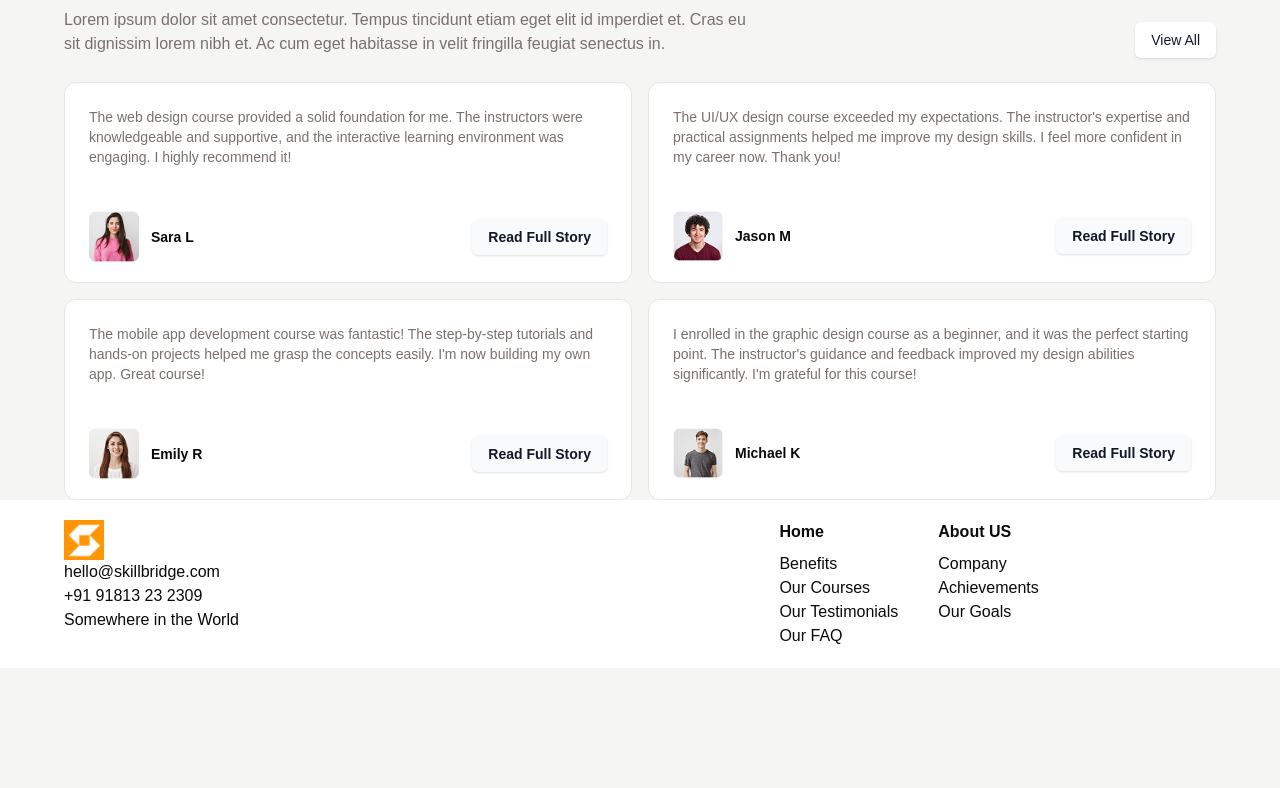
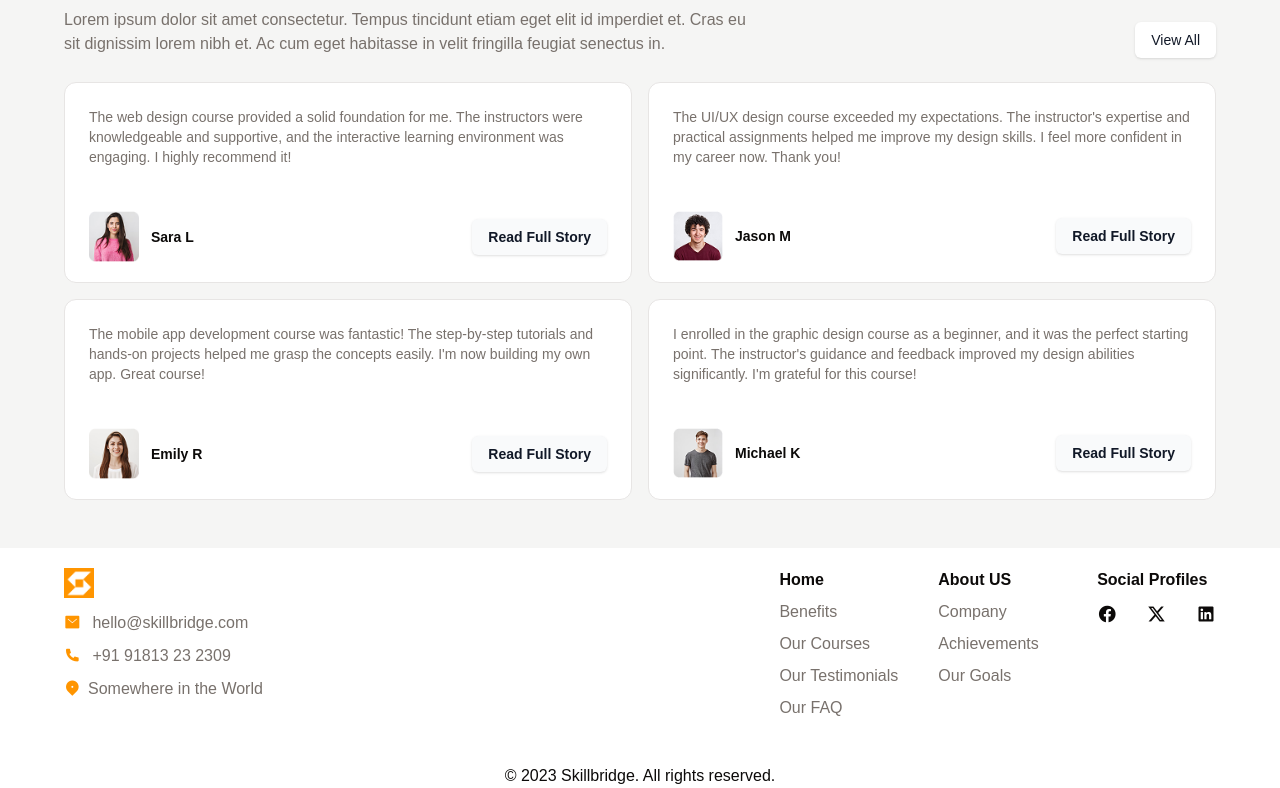
Before and after one commit to kasahun-welela/e-learning, a Next.js app: page / in a window 1280 px wide. Shown: the part 3172-3960 px from the top of the page. Before the commit the page ends 3840 px from the top, so only its background shows below. Built offline with nearby package versions, Linux system fonts and the light colour scheme.

Commit message:
apply style

```diff
--- a/components/Footer.tsx
+++ b/components/Footer.tsx
@@ -3,63 +3,140 @@ import Link from "next/link";
 
 export default function Footer() {
   return (
-    <div className="bg-white">
+    <div className="bg-white mt-12 ">
       <div className="md:flex justify-between max-w-[90%] mx-auto py-5">
         <div>
           <Image
             src="/logo.png"
             alt="logo"
             className="bg-primary"
-            width={40}
-            height={40}
+            width={30}
+            height={30}
           />
-          <ul>
-            <li>
-              <Link href="#">hello@skillbridge.com</Link>
+          <ul className="mt-3 space-y-2 text-muted-foreground">
+            <li className="space-x-2">
+              <i className="ri-mail-fill font-bold text-primary"></i>{" "}
+              <Link href="#" className="hover:text-primary hover:font-semibold">
+                hello@skillbridge.com
+              </Link>
             </li>
-            <li>
-              <Link href="#">+91 91813 23 2309</Link>
+            <li className="space-x-2">
+              <i className="ri-phone-fill font-bold text-primary"></i>{" "}
+              <Link href="#" className="hover:text-primary hover:font-semibold">
+                +91 91813 23 2309
+              </Link>
             </li>
-            <li>
-              <Link href="#">Somewhere in the World</Link>
+            <li className="space-x-2">
+              <i className="ri-map-pin-2-fill font-bold text-primary"></i>
+              <Link href="#" className="hover:text-primary hover:font-semibold">
+                Somewhere in the World
+              </Link>
             </li>
           </ul>
         </div>
-        <div className="grid grid-cols-2 md:grid-cols-3 gap-2 md:gap-10">
+        <div className="grid grid-cols-2 md:grid-cols-3 gap-3 md:gap-10 mt-4 md:mt-0">
           <div>
             <h1 className="font-semibold pb-2">Home</h1>
-            <ul>
+            <ul className="space-y-2 text-muted-foreground">
               <li>
-                <Link href="#">Benefits</Link>
+                <Link
+                  href="#"
+                  className="hover:text-primary hover:font-semibold"
+                >
+                  Benefits
+                </Link>
               </li>
               <li>
-                <Link href="#">Our Courses</Link>
+                <Link
+                  href="#"
+                  className="hover:text-primary hover:font-semibold"
+                >
+                  Our Courses
+                </Link>
               </li>
               <li>
-                <Link href="#">Our Testimonials</Link>
+                <Link
+                  href="#"
+                  className="hover:text-primary hover:font-semibold"
+                >
+                  Our Testimonials
+                </Link>
               </li>
               <li>
-                <Link href="#">Our FAQ</Link>
+                <Link
+                  href="#"
+                  className="hover:text-primary hover:font-semibold"
+                >
+                  Our FAQ
+                </Link>
               </li>
             </ul>
           </div>
           <div>
             {" "}
             <h1 className="font-semibold pb-2">About US</h1>
-            <ul>
+            <ul className="space-y-2 text-muted-foreground">
               <li>
-                <Link href="#">Company</Link>
+                <Link
+                  href="#"
+                  className="hover:text-primary hover:font-semibold"
+                >
+                  Company
+                </Link>
               </li>
               <li>
-                <Link href="#">Achievements</Link>
+                <Link
+                  href="#"
+                  className="hover:text-primary hover:font-semibold"
+                >
+                  Achievements
+                </Link>
               </li>
               <li>
-                <Link href="#">Our Goals</Link>
+                <Link
+                  href="#"
+                  className="hover:text-primary hover:font-semibold"
+                >
+                  Our Goals
+                </Link>
+              </li>
+            </ul>
+          </div>
+          <div>
+            {" "}
+            <h1 className="font-semibold pb-2">Social Profiles</h1>
+            <ul className="flex justify-between">
+              <li>
+                <Link
+                  href="#"
+                  className="hover:text-primary hover:font-semibold"
+                >
+                  <i className="ri-facebook-circle-fill text-xl"></i>
+                </Link>
+              </li>
+              <li>
+                <Link
+                  href="#"
+                  className="hover:text-primary hover:font-semibold"
+                >
+                  <i className="ri-twitter-x-fill text-xl"></i>
+                </Link>
+              </li>
+              <li>
+                <Link
+                  href="#"
+                  className="hover:text-primary hover:font-semibold"
+                >
+                  <i className="ri-linkedin-box-fill text-xl"></i>
+                </Link>
               </li>
             </ul>
           </div>
         </div>
       </div>
+      <p className="pt-6 text-center">
+        © 2023 Skillbridge. All rights reserved.
+      </p>
     </div>
   );
 }
```
